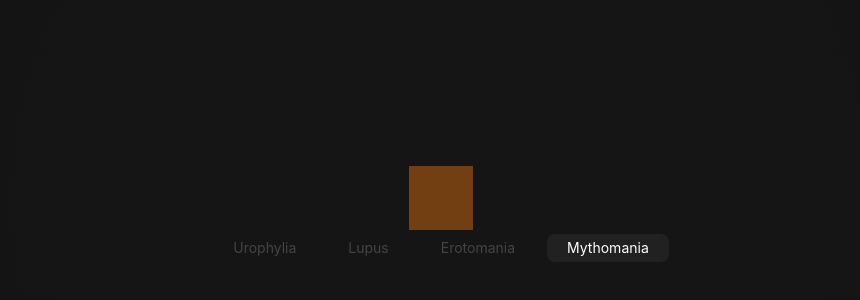
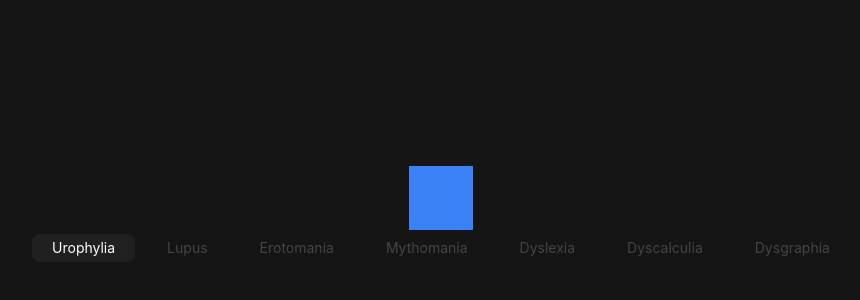
Before and after one commit to razmi0/test-framer, a React app: page / in a window 1280 px wide. Shown: the part 200-500 px from the top of the page, without its empty margins (199-1059 px from the left). Built offline with nearby package versions, Linux system fonts and the light colour scheme; the HTML template or start-up script is replaced by a standard one.

Commit message:
Add colors

```diff
--- a/src/App.tsx
+++ b/src/App.tsx
@@ -1,36 +1,34 @@
 import Section from "./components/Section";
-import Tabs, { TabContent, TabNav, TabTrigger } from "./components/ui/Tabs/Tabs";
+import Tabs, { TabContent, TabNav, TabSlider, TabTrigger } from "./components/ui/Tabs/Tabs";
+import { cn } from "./lib/utils";
 
-function App() {
+const values = ["urophylia", "lupus", "erotomania", "mythomania", "dyslexia", "dyscalculia", "dysgraphia"];
+const sliderRings = ["cyan-600", "red-700", "green-800", "yellow-900", "blue-600", "purple-700", "pink-800"].map(
+  (color, i) => `data-[index='${i}']:ring-${color}`
+);
+
+const App = () => {
   return (
     <>
-      <div />
       <Section className="grid place-content-center">
         <Tabs>
           <TabNav>
-            <TabTrigger value="urophylia">Urophylia</TabTrigger>
-            <TabTrigger value="lupus">Lupus</TabTrigger>
-            <TabTrigger value="erotomania">Erotomania</TabTrigger>
-            <TabTrigger selected value="mythomania">
-              Mythomania
-            </TabTrigger>
+            {values.map((value, i) => (
+              <TabTrigger key={i} value={value}>
+                {value.charAt(0).toUpperCase() + value.slice(1)}
+              </TabTrigger>
+            ))}
+            <TabSlider className={cn("ring-1 ring-offset-1 ring-offset-transparent", sliderRings)} />
           </TabNav>
-          <TabContent value="urophylia">
-            <div className="h-16 w-16 bg-cyan-600"></div>
-          </TabContent>
-          <TabContent value="lupus">
-            <div className="h-16 w-16 bg-red-700"></div>
-          </TabContent>
-          <TabContent value="erotomania">
-            <div className="h-16 w-16 bg-green-800"></div>
-          </TabContent>
-          <TabContent value="mythomania">
-            <div className="h-16 w-16 bg-yellow-900"></div>
-          </TabContent>
+          {values.map((value, i) => (
+            <TabContent key={i} value={value}>
+              <div className={`h-16 w-16 bg-${value}`}></div>
+            </TabContent>
+          ))}
         </Tabs>
       </Section>
     </>
   );
-}
+};
 
 export default App;
--- a/src/components/ui/Tabs/Tabs.tsx
+++ b/src/components/ui/Tabs/Tabs.tsx
@@ -1,5 +1,5 @@
 import { cn } from "@/lib/utils";
-import type { FC, ReactNode } from "react";
+import type { FC, HTMLAttributes, ReactNode } from "react";
 import { Children, useEffect, useMemo, useRef, useState } from "react";
 import type { RevealType } from "./utils";
 import Utils from "./utils";
@@ -35,13 +35,17 @@ const Tabs = ({ children }: { children: ReactNode }) => {
             if (!value) return trigger;
 
             selected && (defaultSelected = i);
-            const toggle = () => {
-              toggleReveal(i);
-            };
+            const toggle = () => toggleReveal(i);
+            const userOnclick = trigger.props.onClick;
             Utils.lookupValues.set(value, i);
 
             return (
-              <TabTrigger {...trigger.props} onClick={toggle}>
+              <TabTrigger
+                {...trigger.props}
+                onClick={() => {
+                  toggle();
+                  userOnclick && userOnclick();
+                }}>
                 {children}
               </TabTrigger>
             );
@@ -49,9 +53,7 @@ const Tabs = ({ children }: { children: ReactNode }) => {
 
           return <TabNav {...child.props}>{navChildren}</TabNav>;
         }
-        case "TabContent": {
-          return child;
-        }
+
         default:
           return child;
       }
@@ -88,20 +90,22 @@ const Tabs = ({ children }: { children: ReactNode }) => {
 
 Tabs.displayName = "Tabs";
 
-type TabTriggerProps = {
+interface TabTriggerProps extends HTMLAttributes<HTMLButtonElement> {
   children: ReactNode;
   value: string;
   onClick?: () => void;
   selected?: boolean;
-};
+  className?: string;
+}
 
-const TabTrigger = ({ children, value, onClick }: TabTriggerProps) => {
+const TabTrigger = ({ children, value, onClick, className, ...props }: TabTriggerProps) => {
   const { getSelected } = Utils.useTabsContext();
   const selected = getSelected(value);
   const ref = useRef<HTMLButtonElement>(null);
 
   const handleOnCLick = () => {
     Utils.positions.update(ref);
+    Utils.clickedFirst = true;
     onClick && onClick();
   };
 
@@ -113,11 +117,14 @@ const TabTrigger = ({ children, value, onClick }: TabTriggerProps) => {
       onMouseDown={handleOnCLick}
       data-value={value}
       className={cn(
-        "relative text-sm font-normal px-5 py-1 text-white transition-all ring-offset-transparent rounded-lg",
+        "relative text-sm font-normal px-5 py-1 text-white transition-all ring-offset-transparent rounded-lg flex items-center justify-center",
         "hover:bg-neutral-900",
-        "data-[selected=false]:text-neutral-500/50 hover:data-[selected=false]:text-neutral-500 data-[selected=true]:bg-selected",
-        "active:ring-2 active:ring-offset-2 active:ring-neutral-800"
-      )}>
+        "data-[selected=false]:text-neutral-500/50 hover:data-[selected=false]:text-neutral-500",
+        !Utils.clickedFirst && selected && "bg-selected",
+        "active:ring-2 active:ring-offset-2 active:ring-neutral-800",
+        className
+      )}
+      {...props}>
       {children}
     </button>
   );
@@ -125,16 +132,18 @@ const TabTrigger = ({ children, value, onClick }: TabTriggerProps) => {
 
 TabTrigger.displayName = "TabTrigger";
 
-type TabContentProps = {
+interface TabContentProps extends HTMLAttributes<HTMLDivElement> {
   children: ReactNode;
   value: string;
-};
-const TabContent = ({ children, value }: TabContentProps) => {
+  className?: string;
+}
+
+const TabContent = ({ children, value, className, ...props }: TabContentProps) => {
   const selected = Utils.useTabsContext().getSelected(value);
   return (
     <>
       {selected && (
-        <div data-selected={selected} data-value={value} className="mt-8">
+        <div {...props} data-selected={selected} data-value={value} className={cn("mt-8", className)}>
           {children}
         </div>
       )}
@@ -144,42 +153,18 @@ const TabContent = ({ children, value }: TabContentProps) => {
 
 TabContent.displayName = "TabContent";
 
-const TabNav = ({ children }: { children: ReactNode }) => {
-  const navRef = useRef<HTMLDivElement>(null);
-  const sliderRef = useRef<HTMLDivElement>(null);
-  const paddings = "px-[8px] py-1";
+interface TabNavProps extends HTMLAttributes<HTMLDivElement> {
+  children: ReactNode;
+  className?: string;
+}
 
+const TabNav = ({ children, className, ...props }: TabNavProps) => {
   return (
     <>
-      {Utils.positions.current.width !== 0 && (
-        <style>
-          {`
-        .slide {
-          animation: slide 0.150s cubic-bezier(.69,.28,.75,1.22) forwards;
-        }
-
-        @keyframes slide {
-          0% {
-            left: ${Utils.positions.past.left}px;
-            width: ${Utils.positions.past.width}px;
-          }
-          100% {
-            left: ${Utils.positions.current.left}px;
-            width: ${Utils.positions.current.width}px;
-          }
-        }
-      `}
-        </style>
-      )}
-
-      <div className={cn(`relative flex gap-3 items-center justify-center rounded-md`, paddings)} ref={navRef}>
+      <div
+        className={cn(`relative flex-wrap flex gap-3 items-center justify-center rounded-md px-2 py-1`, className)}
+        {...props}>
         {children}
-
-        {Utils.positions.current.width !== 0 && (
-          <div
-            ref={sliderRef}
-            className={cn(`absolute h-7 bg-selected rounded-md pointer-events-none slide`, paddings)}></div>
-        )}
       </div>
     </>
   );
@@ -187,5 +172,45 @@ const TabNav = ({ children }: { children: ReactNode }) => {
 
 TabNav.displayName = "TabNav";
 
+interface TabSliderProps extends HTMLAttributes<HTMLDivElement> {
+  className?: string;
+}
+const TabSlider = ({ className, ...props }: TabSliderProps) => {
+  const { reveals } = Utils.useTabsContext();
+  if (Utils.positions.current.width === 0) return <></>;
+  return (
+    <>
+      <style>
+        {`
+        .slide {
+          animation: slide ${Utils.animateVars.duration} ${Utils.animateVars.timingFunction} forwards;
+        }
+
+        @keyframes slide {
+          from {
+            left: ${Utils.positions.past.left}px;
+            top : ${Utils.positions.past.top}px;
+            width: ${Utils.positions.past.width}px;
+            height: ${Utils.positions.past.height}px;
+          }
+          to {
+            left: ${Utils.positions.current.left}px;
+            top : ${Utils.positions.current.top}px;
+            width: ${Utils.positions.current.width}px;
+            height: ${Utils.positions.current.height}px;
+          }
+        }
+      `}
+      </style>
+      <div
+        data-index={reveals.index}
+        className={cn("absolute h-7 bg-selected rounded-md pointer-events-none slide", className)}
+        {...props}></div>
+    </>
+  );
+};
+
+TabSlider.displayName = "TabSlider";
+
 export default Tabs;
-export { TabContent, TabNav, TabTrigger };
+export { TabContent, TabNav, TabSlider, TabTrigger };
--- a/src/components/ui/Tabs/utils.ts
+++ b/src/components/ui/Tabs/utils.ts
@@ -33,6 +33,7 @@ type TabContextType = {
 
 type PositionType = {
   left: number;
+  top: number;
   width: number;
   height: number;
 };
@@ -43,8 +44,8 @@ type PositionsType = {
   update: (elementRef: RefObject<HTMLButtonElement> | null) => void;
 };
 const positions: PositionsType = {
-  past: { left: 0, width: 0, height: 0 },
-  current: { left: 0, width: 0, height: 0 },
+  past: { left: 0, top: 0, width: 0, height: 0 },
+  current: { left: 0, top: 0, width: 0, height: 0 },
   update: function (elementRef: RefObject<HTMLButtonElement> | null) {
     const element = elementRef?.current;
     if (!element) return;
@@ -52,11 +53,18 @@ const positions: PositionsType = {
       left: element.offsetLeft,
       width: element.offsetWidth,
       height: element.offsetHeight,
+      top: element.offsetTop,
     };
     this.past = this.current;
     this.current = newValues;
   },
 };
+
+const animateVars = {
+  timingFunction: "cubic-bezier(.69,.28,.75,1.22)",
+  duration: "0.150s",
+};
+
 const TabsContext = createContext<TabContextType>({
   getSelected: () => false,
   reveals: { reveals: [], index: 0, pastIndex: 0 },
@@ -70,6 +78,8 @@ const useTabsContext = () => {
 let clonedChildren: ReactNode;
 const lookupValues = new Map<string, number>();
 
+let clickedFirst = false;
+
 const Utils = {
   getComponentDisplayName,
   validAndHasProps,
@@ -79,6 +89,8 @@ const Utils = {
   clonedChildren,
   useTabsContext,
   positions,
+  animateVars,
+  clickedFirst,
 };
 
 export default Utils;
--- a/src/tailwind/input.css
+++ b/src/tailwind/input.css
@@ -231,3 +231,51 @@ th {
     transform: scale(1);
   }
 }
+
+
+
+
+/* SAFELIST */
+/* { color: "cyan-600", value: "urophylia" },
+  { color: "red-700", value: "lupus" },
+  { color: "green-800", value: "erotomania" },
+  { color: "yellow-900", value: "mythomania" },
+  { color: "blue-600", value: "dyslexia" },
+  { color: "purple-700", value: "dyscalculia" },
+  { color: "pink-800", value: "dysgraphia" }, */
+
+
+.bg-urophylia {
+  --tw-bg-opacity: 1;
+  background-color: rgba(59, 130, 246, var(--tw-bg-opacity));
+}
+
+.bg-lupus {
+  --tw-bg-opacity: 1;
+  background-color: rgba(220, 38, 38, var(--tw-bg-opacity));
+}
+
+.bg-erotomania {
+  --tw-bg-opacity: 1;
+  background-color: rgba(72, 187, 120, var(--tw-bg-opacity));
+}
+
+.bg-mythomania {
+  --tw-bg-opacity: 1;
+  background-color: rgba(251, 191, 36, var(--tw-bg-opacity));
+}
+
+.bg-dyslexia {
+  --tw-bg-opacity: 1;
+  background-color: rgba(59, 130, 246, var(--tw-bg-opacity));
+}
+
+.bg-dyscalculia {
+  --tw-bg-opacity: 1;
+  background-color: rgba(135, 94, 245, var(--tw-bg-opacity));
+}
+
+.bg-dysgraphia {
+  --tw-bg-opacity: 1;
+  background-color: rgba(222, 99, 175, var(--tw-bg-opacity));
+}
--- a/src/tailwind/output.css
+++ b/src/tailwind/output.css
@@ -572,10 +572,6 @@ video {
   inset: 1px;
 }
 
-.left-2{
-  left: 0.5rem;
-}
-
 .z-\[1\]{
   z-index: 1;
 }
@@ -608,12 +604,12 @@ video {
   width: 100vw;
 }
 
-.transform{
-  transform: translate(var(--tw-translate-x), var(--tw-translate-y)) rotate(var(--tw-rotate)) skewX(var(--tw-skew-x)) skewY(var(--tw-skew-y)) scaleX(var(--tw-scale-x)) scaleY(var(--tw-scale-y));
+.flex-col-reverse{
+  flex-direction: column-reverse;
 }
 
-.flex-col-reverse{
-  flex-direction: column-reverse;
+.flex-wrap{
+  flex-wrap: wrap;
 }
 
 .place-content-center{
@@ -644,38 +640,18 @@ video {
   border-radius: 0.375rem;
 }
 
-.bg-cyan-600{
-  --tw-bg-opacity: 1;
-  background-color: rgb(8 145 178 / var(--tw-bg-opacity));
-}
-
-.bg-green-800{
-  --tw-bg-opacity: 1;
-  background-color: rgb(22 101 52 / var(--tw-bg-opacity));
-}
-
-.bg-red-700{
-  --tw-bg-opacity: 1;
-  background-color: rgb(185 28 28 / var(--tw-bg-opacity));
-}
-
 .bg-selected{
   background-color: hsla(0,0%,100%,.05);
 }
 
-.bg-yellow-900{
-  --tw-bg-opacity: 1;
-  background-color: rgb(113 63 18 / var(--tw-bg-opacity));
+.px-2{
+  padding-left: 0.5rem;
+  padding-right: 0.5rem;
 }
 
 .px-5{
   padding-left: 1.25rem;
   padding-right: 1.25rem;
-}
-
-.px-\[8px\]{
-  padding-left: 8px;
-  padding-right: 8px;
 }
 
 .py-1{
@@ -697,6 +673,51 @@ video {
   color: rgb(255 255 255 / var(--tw-text-opacity));
 }
 
+.ring-1{
+  --tw-ring-offset-shadow: var(--tw-ring-inset) 0 0 0 var(--tw-ring-offset-width) var(--tw-ring-offset-color);
+  --tw-ring-shadow: var(--tw-ring-inset) 0 0 0 calc(1px + var(--tw-ring-offset-width)) var(--tw-ring-color);
+  box-shadow: var(--tw-ring-offset-shadow), var(--tw-ring-shadow), var(--tw-shadow, 0 0 #0000);
+}
+
+.ring-blue-600{
+  --tw-ring-opacity: 1;
+  --tw-ring-color: rgb(37 99 235 / var(--tw-ring-opacity));
+}
+
+.ring-cyan-600{
+  --tw-ring-opacity: 1;
+  --tw-ring-color: rgb(8 145 178 / var(--tw-ring-opacity));
+}
+
+.ring-green-800{
+  --tw-ring-opacity: 1;
+  --tw-ring-color: rgb(22 101 52 / var(--tw-ring-opacity));
+}
+
+.ring-pink-800{
+  --tw-ring-opacity: 1;
+  --tw-ring-color: rgb(157 23 77 / var(--tw-ring-opacity));
+}
+
+.ring-purple-700{
+  --tw-ring-opacity: 1;
+  --tw-ring-color: rgb(126 34 206 / var(--tw-ring-opacity));
+}
+
+.ring-red-700{
+  --tw-ring-opacity: 1;
+  --tw-ring-color: rgb(185 28 28 / var(--tw-ring-opacity));
+}
+
+.ring-yellow-900{
+  --tw-ring-opacity: 1;
+  --tw-ring-color: rgb(113 63 18 / var(--tw-ring-opacity));
+}
+
+.ring-offset-1{
+  --tw-ring-offset-width: 1px;
+}
+
 .ring-offset-transparent{
   --tw-ring-offset-color: transparent;
 }
@@ -711,18 +732,6 @@ video {
   transition-duration: 150ms;
 }
 
-.delay-100{
-  transition-delay: 100ms;
-}
-
-.delay-1000{
-  transition-delay: 1000ms;
-}
-
-.ease-in{
-  transition-timing-function: cubic-bezier(0.4, 0, 1, 1);
-}
-
 @keyframes enter{
   from{
     opacity: var(--tw-enter-opacity, 1);
@@ -735,22 +744,6 @@ video {
     opacity: var(--tw-exit-opacity, 1);
     transform: translate3d(var(--tw-exit-translate-x, 0), var(--tw-exit-translate-y, 0), 0) scale3d(var(--tw-exit-scale, 1), var(--tw-exit-scale, 1), var(--tw-exit-scale, 1)) rotate(var(--tw-exit-rotate, 0));
   }
-}
-
-.delay-100{
-  animation-delay: 100ms;
-}
-
-.delay-1000{
-  animation-delay: 1000ms;
-}
-
-.ease-in{
-  animation-timing-function: cubic-bezier(0.4, 0, 1, 1);
-}
-
-.\[transition-timing-function_\:_cubic-bezier\(\.69\2c \.28\2c \.75\2c 1\.22\)\]{
-  transition-timing-function_: cubic-bezier(.69,.28,.75,1.22);
 }
 
 :root {
@@ -1002,6 +995,51 @@ th{
   }
 }
 
+/* SAFELIST */
+
+/* { color: "cyan-600", value: "urophylia" },
+  { color: "red-700", value: "lupus" },
+  { color: "green-800", value: "erotomania" },
+  { color: "yellow-900", value: "mythomania" },
+  { color: "blue-600", value: "dyslexia" },
+  { color: "purple-700", value: "dyscalculia" },
+  { color: "pink-800", value: "dysgraphia" }, */
+
+.bg-urophylia {
+  --tw-bg-opacity: 1;
+  background-color: rgba(59, 130, 246, var(--tw-bg-opacity));
+}
+
+.bg-lupus {
+  --tw-bg-opacity: 1;
+  background-color: rgba(220, 38, 38, var(--tw-bg-opacity));
+}
+
+.bg-erotomania {
+  --tw-bg-opacity: 1;
+  background-color: rgba(72, 187, 120, var(--tw-bg-opacity));
+}
+
+.bg-mythomania {
+  --tw-bg-opacity: 1;
+  background-color: rgba(251, 191, 36, var(--tw-bg-opacity));
+}
+
+.bg-dyslexia {
+  --tw-bg-opacity: 1;
+  background-color: rgba(59, 130, 246, var(--tw-bg-opacity));
+}
+
+.bg-dyscalculia {
+  --tw-bg-opacity: 1;
+  background-color: rgba(135, 94, 245, var(--tw-bg-opacity));
+}
+
+.bg-dysgraphia {
+  --tw-bg-opacity: 1;
+  background-color: rgba(222, 99, 175, var(--tw-bg-opacity));
+}
+
 .hover\:bg-neutral-900:hover{
   --tw-bg-opacity: 1;
   background-color: rgb(23 23 23 / var(--tw-bg-opacity));
@@ -1022,20 +1060,43 @@ th{
   --tw-ring-offset-width: 2px;
 }
 
-.data-\[selected\=true\]\:bg-selected[data-selected=true]{
-  background-color: hsla(0,0%,100%,.05);
+.data-\[selected\=false\]\:text-neutral-500\/50[data-selected=false]{
+  color: rgb(115 115 115 / 0.5);
 }
 
-.data-\[selected\=true\]\:bg-selected\/50[data-selected=true]{
-  background-color: hsla(0, 0%, 100%, 0.5);
+.data-\[index\=\'0\'\]\:ring-cyan-600[data-index='0']{
+  --tw-ring-opacity: 1;
+  --tw-ring-color: rgb(8 145 178 / var(--tw-ring-opacity));
 }
 
-.data-\[selected\=true\]\:bg-selected\/10[data-selected=true]{
-  background-color: hsla(0, 0%, 100%, 0.1);
+.data-\[index\=\'1\'\]\:ring-red-700[data-index='1']{
+  --tw-ring-opacity: 1;
+  --tw-ring-color: rgb(185 28 28 / var(--tw-ring-opacity));
 }
 
-.data-\[selected\=false\]\:text-neutral-500\/50[data-selected=false]{
-  color: rgb(115 115 115 / 0.5);
+.data-\[index\=\'2\'\]\:ring-green-800[data-index='2']{
+  --tw-ring-opacity: 1;
+  --tw-ring-color: rgb(22 101 52 / var(--tw-ring-opacity));
+}
+
+.data-\[index\=\'3\'\]\:ring-yellow-900[data-index='3']{
+  --tw-ring-opacity: 1;
+  --tw-ring-color: rgb(113 63 18 / var(--tw-ring-opacity));
+}
+
+.data-\[index\=\'4\'\]\:ring-blue-600[data-index='4']{
+  --tw-ring-opacity: 1;
+  --tw-ring-color: rgb(37 99 235 / var(--tw-ring-opacity));
+}
+
+.data-\[index\=\'5\'\]\:ring-purple-700[data-index='5']{
+  --tw-ring-opacity: 1;
+  --tw-ring-color: rgb(126 34 206 / var(--tw-ring-opacity));
+}
+
+.data-\[index\=\'6\'\]\:ring-pink-800[data-index='6']{
+  --tw-ring-opacity: 1;
+  --tw-ring-color: rgb(157 23 77 / var(--tw-ring-opacity));
 }
 
 .hover\:data-\[selected\=false\]\:text-neutral-500[data-selected=false]:hover{
```
Also changed, not shown: src/components/ui/Tabs/style.css (deleted).
